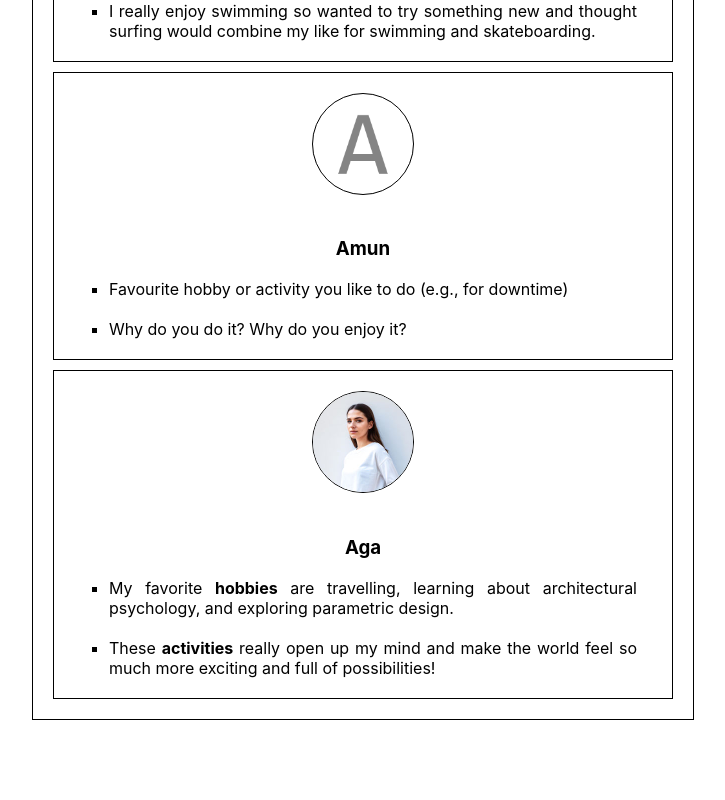
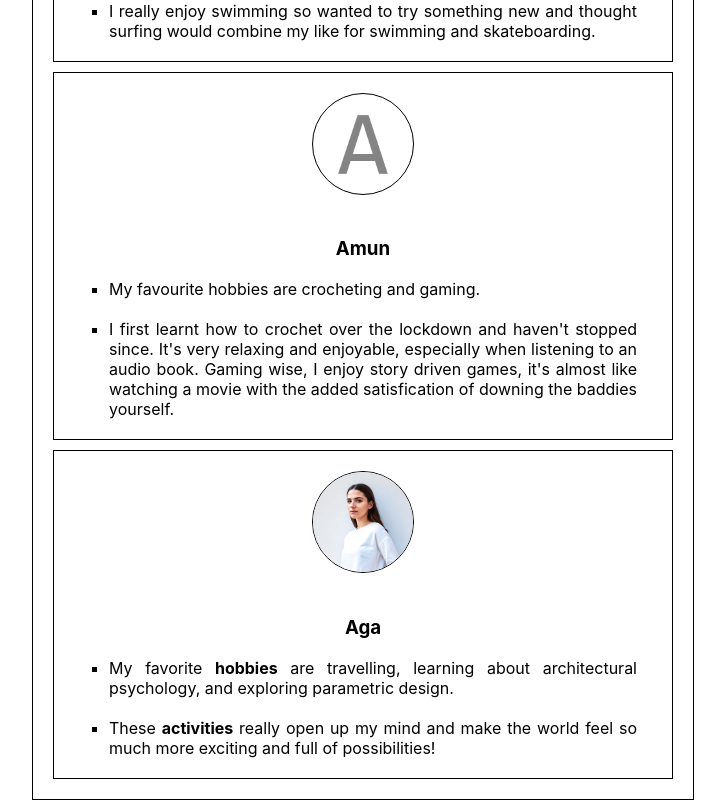
Before and after one commit to 181228/CFGdegree-project, a React (Create React App) app in the folder Page_TeamProjectInfo/hobbies-app/: page / in a window 1280 px wide. Shown: the part 1365-2165 px from the top of the page, without its empty margins (277-1002 px from the left). Before the commit the page ends 2085 px from the top, so only its background shows below. Built offline with nearby package versions, Linux system fonts and the light colour scheme.

Commit message:
Update App.js
Hobby App has been updated to contain my information

```diff
--- a/Page_TeamProjectInfo/hobbies-app/src/App.js
+++ b/Page_TeamProjectInfo/hobbies-app/src/App.js
@@ -103,10 +103,13 @@ function App() {
         <h3>Amun</h3>
         <ul>
           <li>
-            Favourite hobby or activity you like to do (e.g., for downtime)
+            My favourite hobbies are crocheting and gaming.
           </li>
           <br />
-          <li> Why do you do it? Why do you enjoy it?</li>
+          <li> I first learnt how to crochet over the lockdown and haven't stopped since.
+            It's very relaxing and enjoyable, especially when listening to an audio book. Gaming wise,
+            I enjoy story driven games, it's almost like watching a movie with the added satisfication of downing
+            the baddies yourself. </li>
           <br />
         </ul>
       </div>
```
